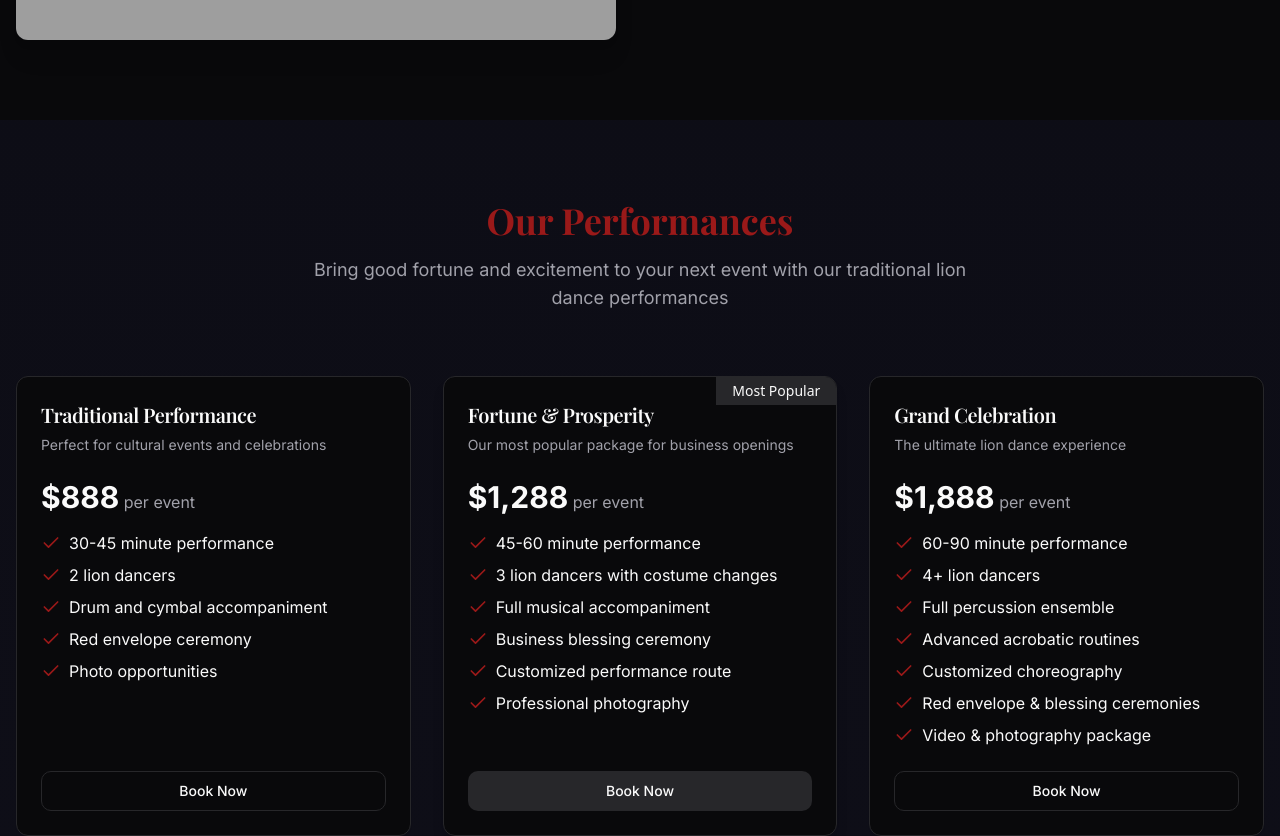
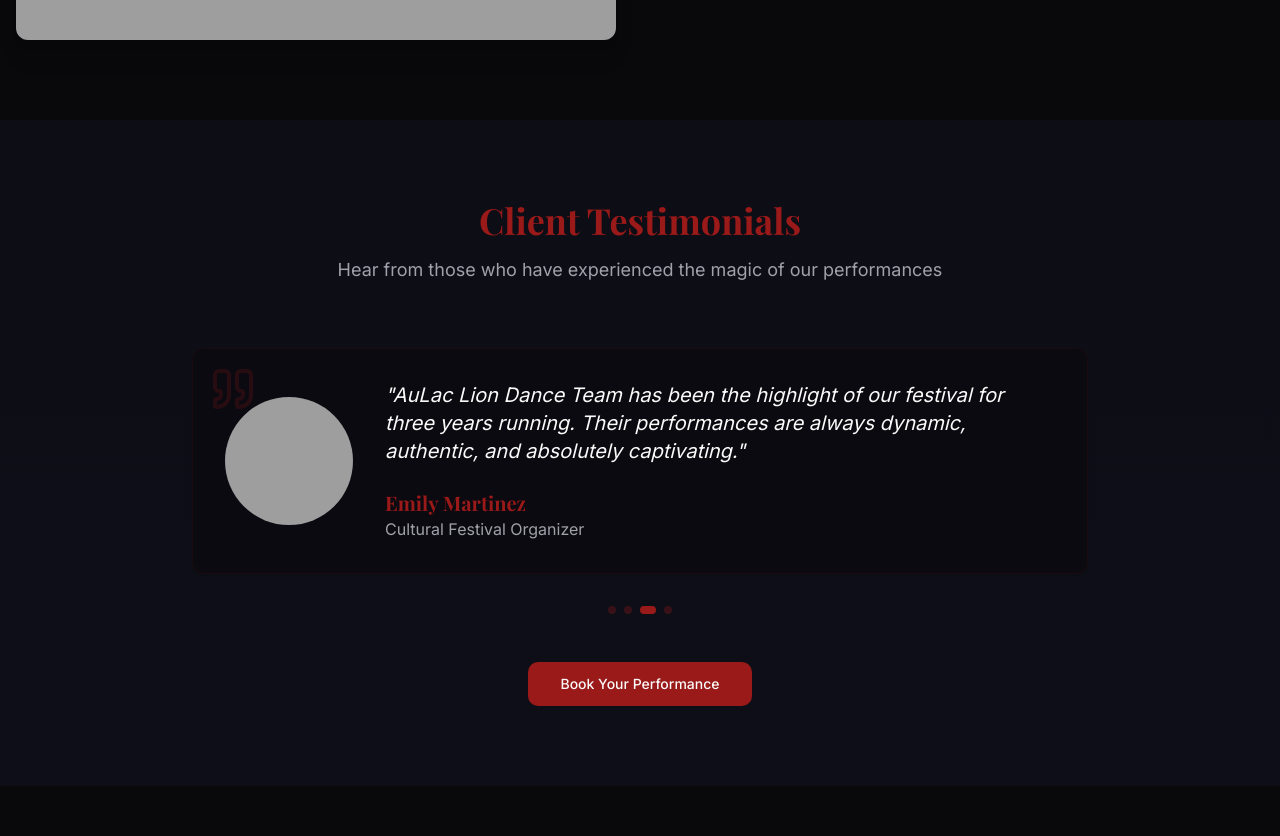
Before and after one commit to Zicctor/lion-dance-website, a Next.js app: page / in a window 1280 px wide. Shown: the part 1640-2476 px from the top of the page. Built offline with nearby package versions, Linux system fonts and the light colour scheme; grey boxes are pictures that could not be loaded; a web font is replaced by a local one.

Commit message:
Create testimonials section

```diff
--- a/app/page.tsx
+++ b/app/page.tsx
@@ -3,14 +3,14 @@ import AboutSection from '@/components/about-section';
 import JoinSection from '@/components/join-section';
 import GallerySection from '@/components/gallery-section';
 import ContactSection from '@/components/contact-section';
-import PerformancesSection from '@/components/performances-section';
+import TestimonialsSection from '@/components/testimonials-section';
 
 export default function Home() {
   return (
     <div className="w-full overflow-hidden">
       <HeroSection />
       <AboutSection />
-      <PerformancesSection />
+      <TestimonialsSection />
       <GallerySection />
       <JoinSection />
       <ContactSection />
--- /dev/null
+++ b/components/testimonials-section.tsx
@@ -0,0 +1,126 @@
+"use client";
+
+import { useState, useEffect } from 'react';
+import Image from 'next/image';
+import { AnimatedComponent } from '@/components/animated-component';
+import { Button } from '@/components/ui/button';
+import { Card } from '@/components/ui/card';
+import { Quote } from 'lucide-react';
+
+const testimonials = [
+  {
+    name: "Sarah & Michael Chen",
+    role: "Wedding Couple",
+    image: "https://images.pexels.com/photos/3014856/pexels-photo-3014856.jpeg",
+    quote: "The lion dance performance made our wedding truly unforgettable. The energy and skill of the performers had everyone mesmerized. It was the highlight of our celebration!",
+  },
+  {
+    name: "David Wong",
+    role: "Restaurant Owner",
+    image: "https://images.pexels.com/photos/3785104/pexels-photo-3785104.jpeg",
+    quote: "Having AuLac perform at our grand opening brought us incredible luck. The performance was spectacular and drew a huge crowd. Our business has been thriving ever since!",
+  },
+  {
+    name: "Emily Martinez",
+    role: "Cultural Festival Organizer",
+    image: "https://images.pexels.com/photos/1181686/pexels-photo-1181686.jpeg",
+    quote: "AuLac Lion Dance Team has been the highlight of our festival for three years running. Their performances are always dynamic, authentic, and absolutely captivating.",
+  },
+  {
+    name: "James & Linda Thompson",
+    role: "Corporate Event Planners",
+    image: "https://images.pexels.com/photos/1367269/pexels-photo-1367269.jpeg",
+    quote: "The team's professionalism and attention to detail impressed everyone. They created an amazing atmosphere that perfectly balanced tradition with entertainment.",
+  }
+];
+
+export default function TestimonialsSection() {
+  const [currentIndex, setCurrentIndex] = useState(0);
+  const [isTransitioning, setIsTransitioning] = useState(false);
+
+  useEffect(() => {
+    const timer = setInterval(() => {
+      setIsTransitioning(true);
+      setTimeout(() => {
+        setCurrentIndex((prev) => (prev + 1) % testimonials.length);
+        setIsTransitioning(false);
+      }, 300);
+    }, 3000);
+
+    return () => clearInterval(timer);
+  }, []);
+
+  return (
+    <section id="testimonials" className="py-20 bg-secondary/5 relative overflow-hidden">
+      <div className="container mx-auto px-4">
+        <AnimatedComponent>
+          <div className="text-center mb-16">
+            <h2 className="text-3xl md:text-4xl font-bold text-primary mb-4">
+              Client Testimonials
+            </h2>
+            <p className="text-lg text-muted-foreground max-w-2xl mx-auto">
+              Hear from those who have experienced the magic of our performances
+            </p>
+          </div>
+        </AnimatedComponent>
+
+        <div className="max-w-4xl mx-auto">
+          <AnimatedComponent>
+            <Card className="relative overflow-hidden bg-background/50 backdrop-blur-sm border-primary/10">
+              <div className="absolute top-4 left-4 text-primary/20">
+                <Quote size={48} />
+              </div>
+
+              <div className={`p-8 transition-opacity duration-300 ${isTransitioning ? 'opacity-0' : 'opacity-100'}`}>
+                <div className="flex flex-col md:flex-row items-center gap-8">
+                  <div className="relative w-32 h-32 rounded-full overflow-hidden">
+                    <Image
+                      src={testimonials[currentIndex].image}
+                      alt={testimonials[currentIndex].name}
+                      fill
+                      className="object-cover"
+                    />
+                  </div>
+
+                  <div className="flex-1 text-center md:text-left">
+                    <p className="text-lg md:text-xl text-foreground mb-6 italic relative">
+                      "{testimonials[currentIndex].quote}"
+                    </p>
+                    <div>
+                      <h4 className="text-xl font-bold text-primary">
+                        {testimonials[currentIndex].name}
+                      </h4>
+                      <p className="text-muted-foreground">
+                        {testimonials[currentIndex].role}
+                      </p>
+                    </div>
+                  </div>
+                </div>
+              </div>
+            </Card>
+          </AnimatedComponent>
+
+          <div className="flex justify-center mt-8 gap-2">
+            {testimonials.map((_, index) => (
+              <button
+                key={index}
+                className={`w-2 h-2 rounded-full transition-all duration-300 ${
+                  currentIndex === index ? 'bg-primary w-4' : 'bg-primary/30'
+                }`}
+                onClick={() => setCurrentIndex(index)}
+              />
+            ))}
+          </div>
+
+          <AnimatedComponent delay={0.2}>
+            <div className="text-center mt-12">
+              <Button size="lg" className="bg-primary hover:bg-primary/90" asChild>
+                <a href="#contact">Book Your Performance</a>
+              </Button>
+            </div>
+          </AnimatedComponent>
+        </div>
+      </div>
+    </section>
+  );
+}
```
